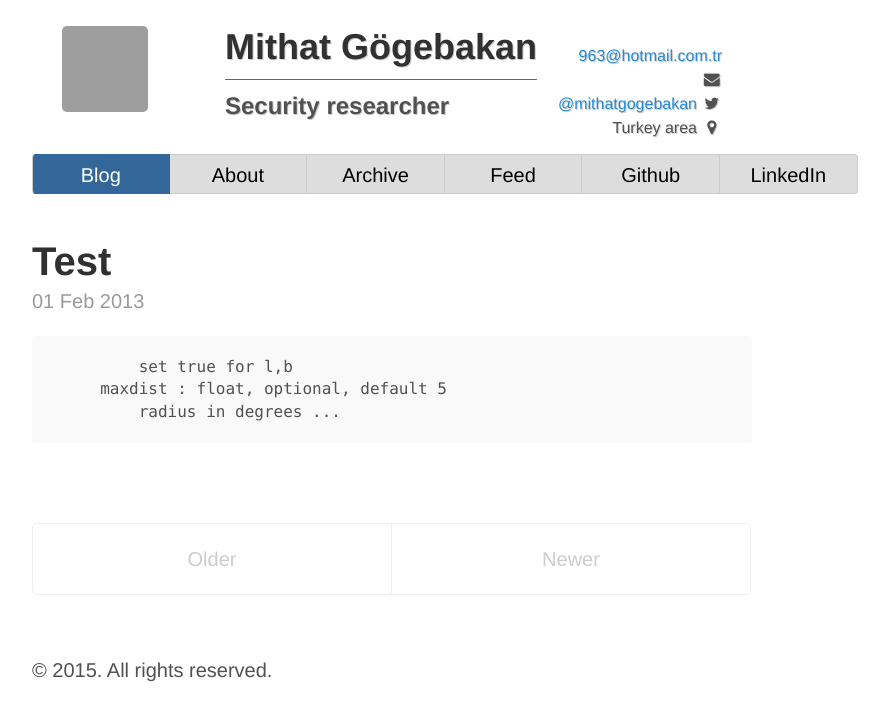
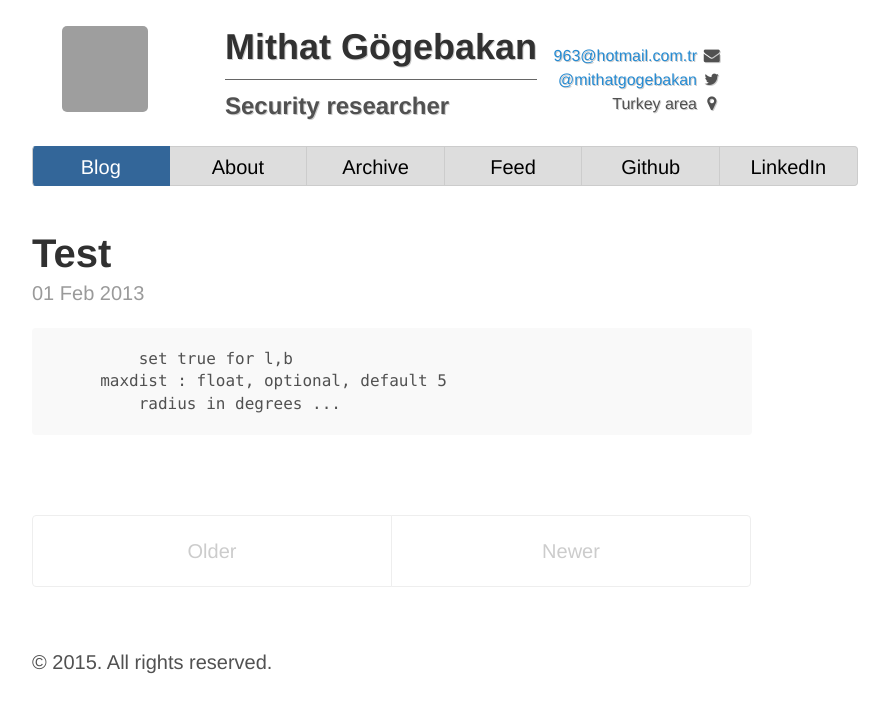
Before and after one commit to 963/963.github.io, a Jekyll site: the page built from index.html, in a window 1280 px wide. Shown: the top 721 px of the page, without its empty margins (248-1137 px from the left). Built offline with Jekyll 4.4.1, drawn with Linux system fonts in a browser that asks for light colours; nearby versions of some CDN libraries; some web fonts are replaced; Markdown is read by kramdown in place of the engine named in the settings; the list of posts is cut into pages by our own code; grey boxes are pictures that could not be loaded.

Commit message:
nbsp's removed

```diff
--- a/_layouts/default.html
+++ b/_layouts/default.html
@@ -25,7 +25,7 @@
         </div>
 
         <div class="add" id="contact">
-            <a href="mailto:963@hotmail.com.tr">&nbsp;&nbsp;&nbsp;&nbsp;&nbsp;&nbsp;&nbsp;&nbsp;&nbsp;963@hotmail.com.tr</a> <i class="fa fa-envelope fa-fw"></i><br>
+            <a href="mailto:963@hotmail.com.tr">963@hotmail.com.tr</a> <i class="fa fa-envelope fa-fw"></i><br>
             <a href="http://twitter.com/mithatgogebakan">@mithatgogebakan</a> <i class="fa fa-twitter fa-fw"></i><br>
             Turkey area <i class="fa fa-map-marker fa-fw"></i>
         </div>
```
